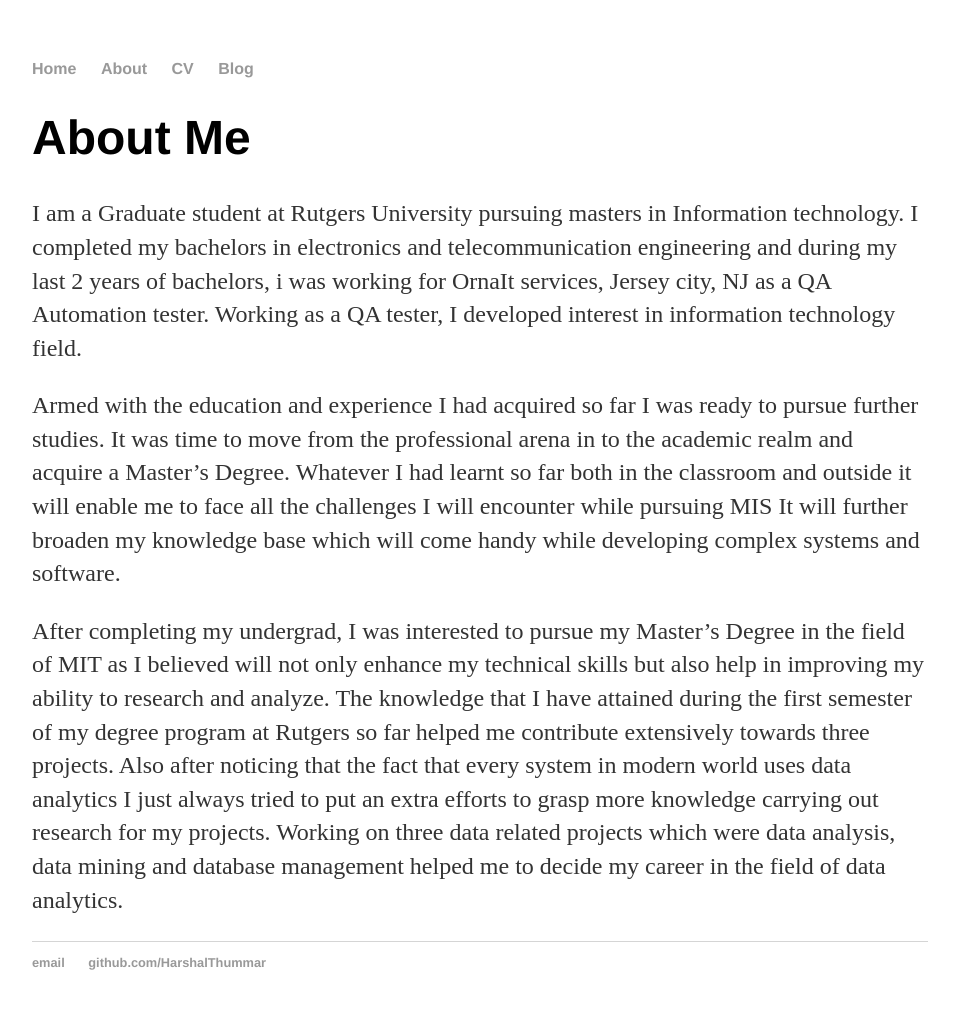
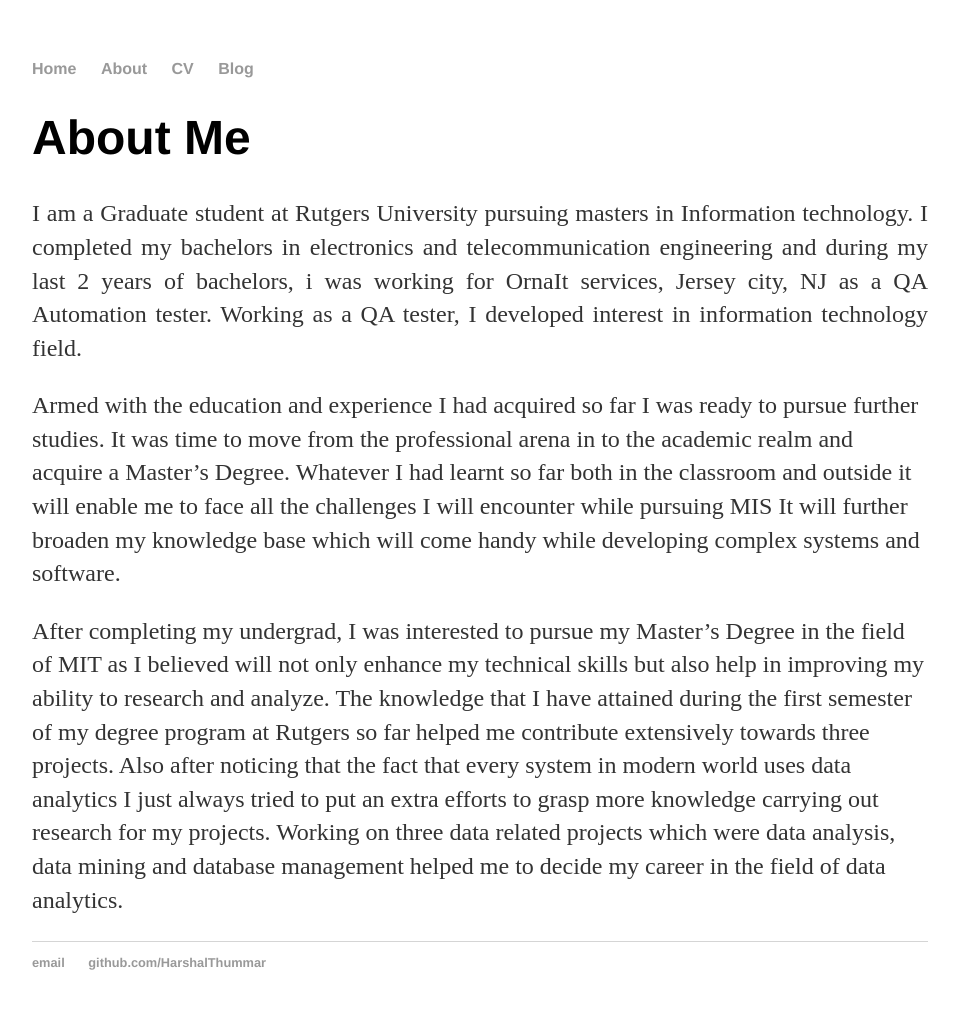
Before and after one commit to HarshalThummar/harshalthummar.github.io, a Jekyll site: the page built from about/index.html, in a window 1280 px wide. Shown: the whole page, without its empty margins (160-1119 px from the left). Built offline with Jekyll 4.4.1, drawn with Linux system fonts in a browser that asks for light colours.

Commit message:
Update index.html

```diff
--- a/about/index.html
+++ b/about/index.html
@@ -5,7 +5,7 @@ title: About Harshal Thummar
 
 	<div class ="about">
 		<h1> About Me</h1>
-			<p>I am a Graduate student at Rutgers University pursuing masters in Information technology. I completed my bachelors in electronics and telecommunication engineering and during my last 2 years of bachelors, i was working for OrnaIt services, Jersey city, NJ as a QA Automation tester. Working as a QA tester, I developed interest in information technology field.</p>
+			<p align="justify">I am a Graduate student at Rutgers University pursuing masters in Information technology. I completed my bachelors in electronics and telecommunication engineering and during my last 2 years of bachelors, i was working for OrnaIt services, Jersey city, NJ as a QA Automation tester. Working as a QA tester, I developed interest in information technology field.</p>
 			<p>Armed with the education and experience I had acquired so far I was ready to pursue further studies. It was time to move from the professional arena in to the academic realm and acquire a Master’s Degree. Whatever I had learnt so far both in the classroom and outside it will enable me to face all the challenges I will encounter while pursuing MIS It will further broaden my knowledge base which will come handy while developing complex systems and software.</p>
 			<p>After completing my undergrad, I was interested to pursue my Master’s Degree in the field of MIT as I believed will not only enhance my technical skills but also help in improving my ability to research and analyze. The knowledge that I have attained during the first semester of my degree program at Rutgers so far helped me contribute extensively towards three projects. Also after noticing that the fact that every system in modern world uses data analytics I just always tried to put an extra efforts to grasp more knowledge carrying out research for my projects. Working on three data related projects which were data analysis, data mining and database management helped me to decide my career in the field of data analytics.</p>
 	</div>
```
